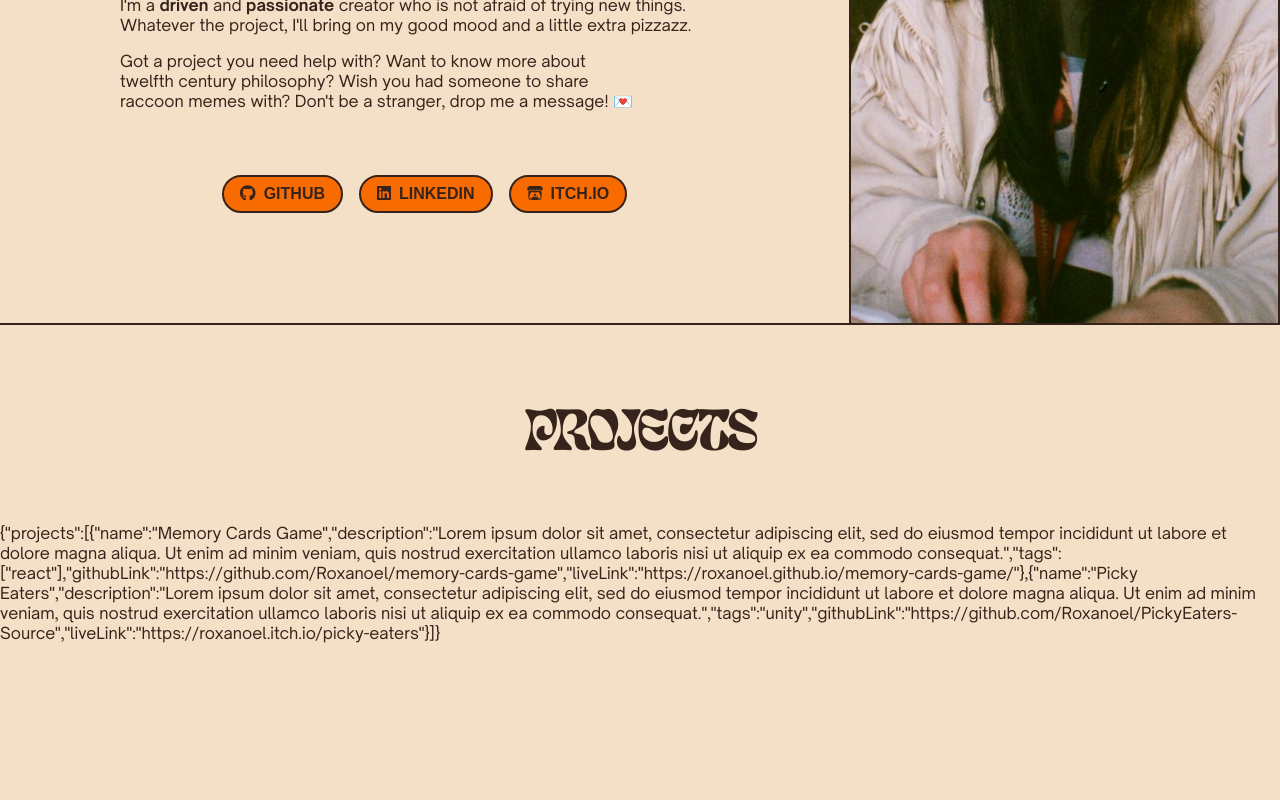
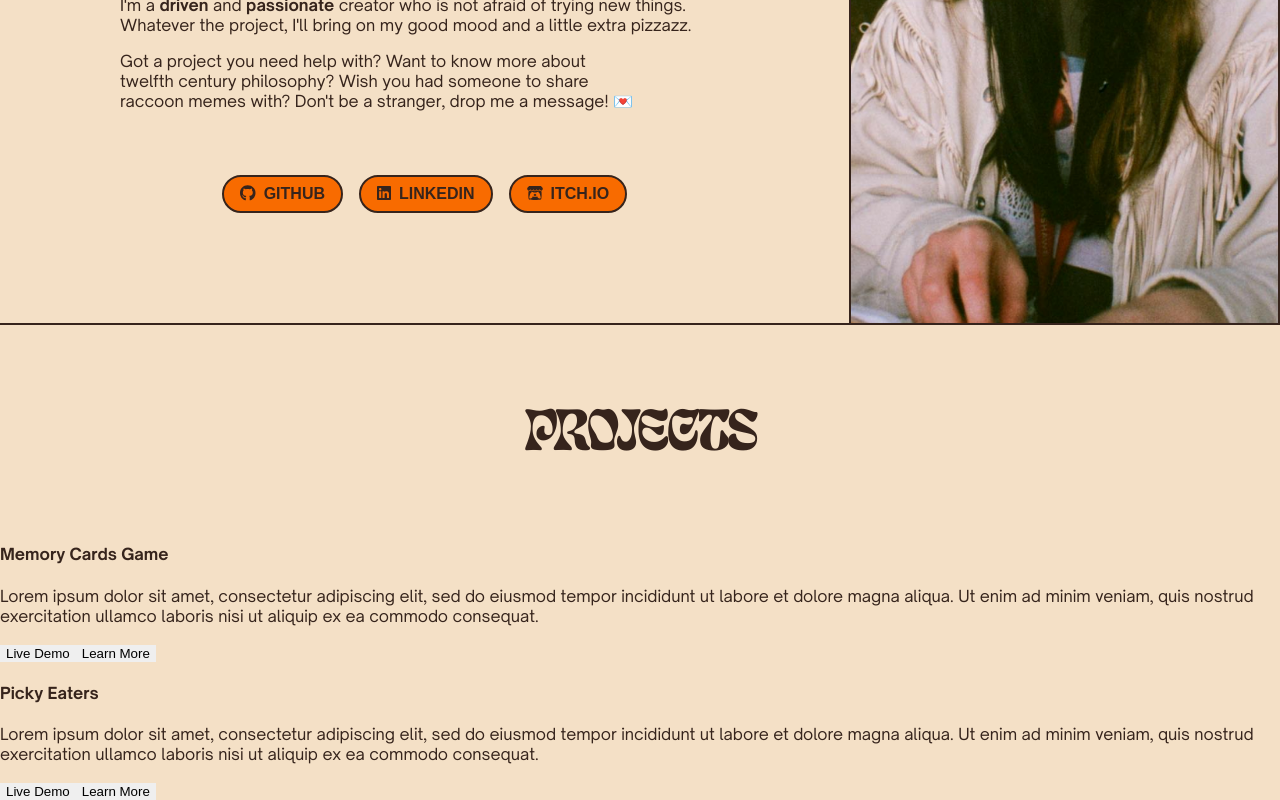
Before and after one commit to Roxanoel/roxanoel.github.io, a React (Create React App) app: page / in a window 1280 px wide. Shown: the part 477-1277 px from the top of the page. Before the commit the page ends 1120 px from the top, so only its background shows below. Built offline with nearby package versions, Linux system fonts and the light colour scheme.

Commit message:
Generate project cards from json data

```diff
--- /dev/null
+++ b/src/components/projects/ProjectCard.js
@@ -0,0 +1,10 @@
+function ProjectCard({name, description, tags, githubLink, liveLink}) {
+    return <div className="project-card">
+        <h4>{name}</h4>
+        <p>{description}</p>
+        {liveLink && <button>Live Demo</button>}
+        {githubLink && <button>Learn More</button>}
+    </div>
+}
+
+export default ProjectCard
--- a/src/sections/ProjectsSection.js
+++ b/src/sections/ProjectsSection.js
@@ -1,5 +1,8 @@
+import ProjectCard from "../components/projects/ProjectCard";
+
 function ProjectsSection() {
-    let projects = require("../assets/data/projects.json")
+    const projectsData = require("../assets/data/projects.json")
+
 
     return <div id="projects-section">
         <div className="projects-section-title">
@@ -12,7 +15,15 @@ function ProjectsSection() {
         </div>
         <div className="projects-list-container">
             {/* Put project cards here; make component + list rendering*/}
-            {JSON.stringify(projects)}
+            {
+                projectsData.projects.map((project) => {
+                return <ProjectCard
+                    name={project.name}
+                    description={project.description}
+                    tags={project.tags}
+                    liveLink={project.liveLink}
+                    githubLink={project.githubLink}  />})
+            }
         </div>
     </div>
 }
```
